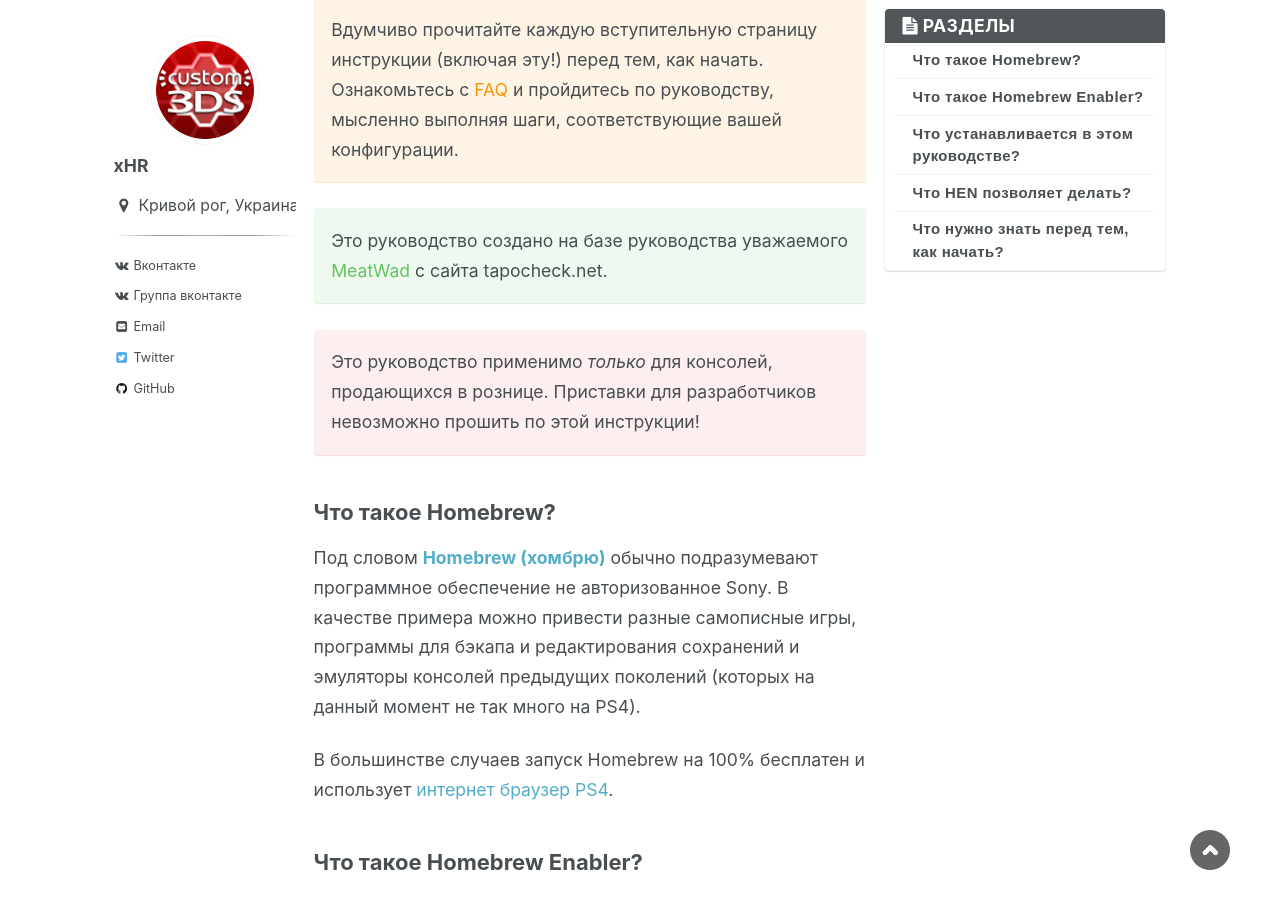
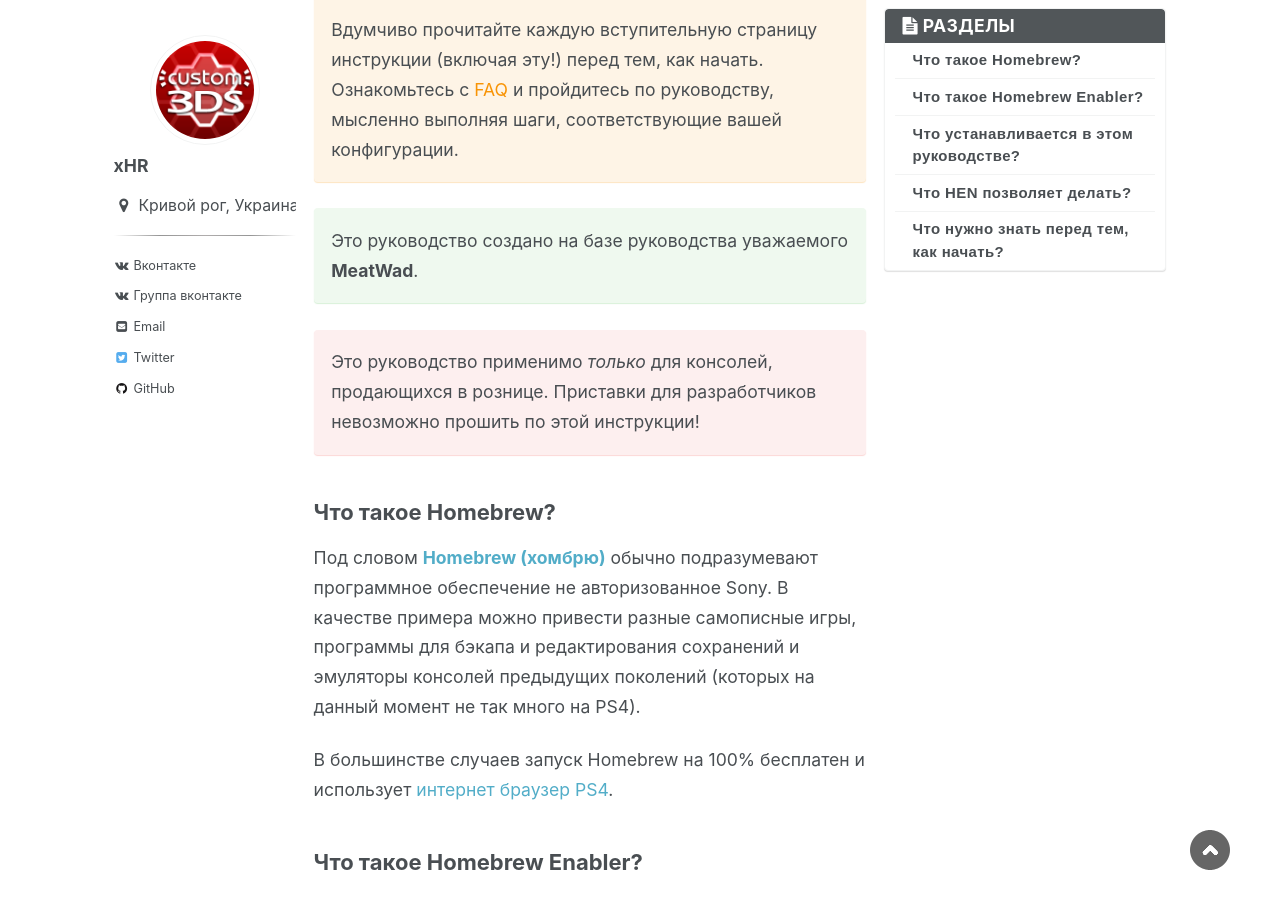
Before and after one commit to rashevskyv/ps4, a Jekyll site: the page built from _pages/home.md, in a window 1280 px wide and 900 px high, scrolled down 968 px. Built offline with Jekyll 4.4.1, drawn with Linux system fonts in a browser that asks for light colours; nearby versions of some CDN libraries.

Commit message:
new wallpaper and some more fixes

```diff
--- a/_pages/home.md
+++ b/_pages/home.md
@@ -15,7 +15,7 @@
 Вдумчиво прочитайте каждую вступительную страницу инструкции (включая эту!) перед тем, как начать. Ознакомьтесь с [FAQ](faq) и пройдитесь по руководству, мысленно выполняя шаги, соответствующие вашей конфигурации.
 {: .notice--warning}
 
-Это руководство создано на базе руководства уважаемого [MeatWad](https://tapochek.net/viewtopic.php?t=205689&start=0#) с сайта tapocheck.net.
+Это руководство создано на базе руководства уважаемого **MeatWad**.
 {: .notice--success}
 
 Это руководство применимо *только* для консолей, продающихся в рознице. Приставки для разработчиков невозможно прошить по этой инструкции!
```
Also changed, not shown: images/home-page-feature.jpg.
